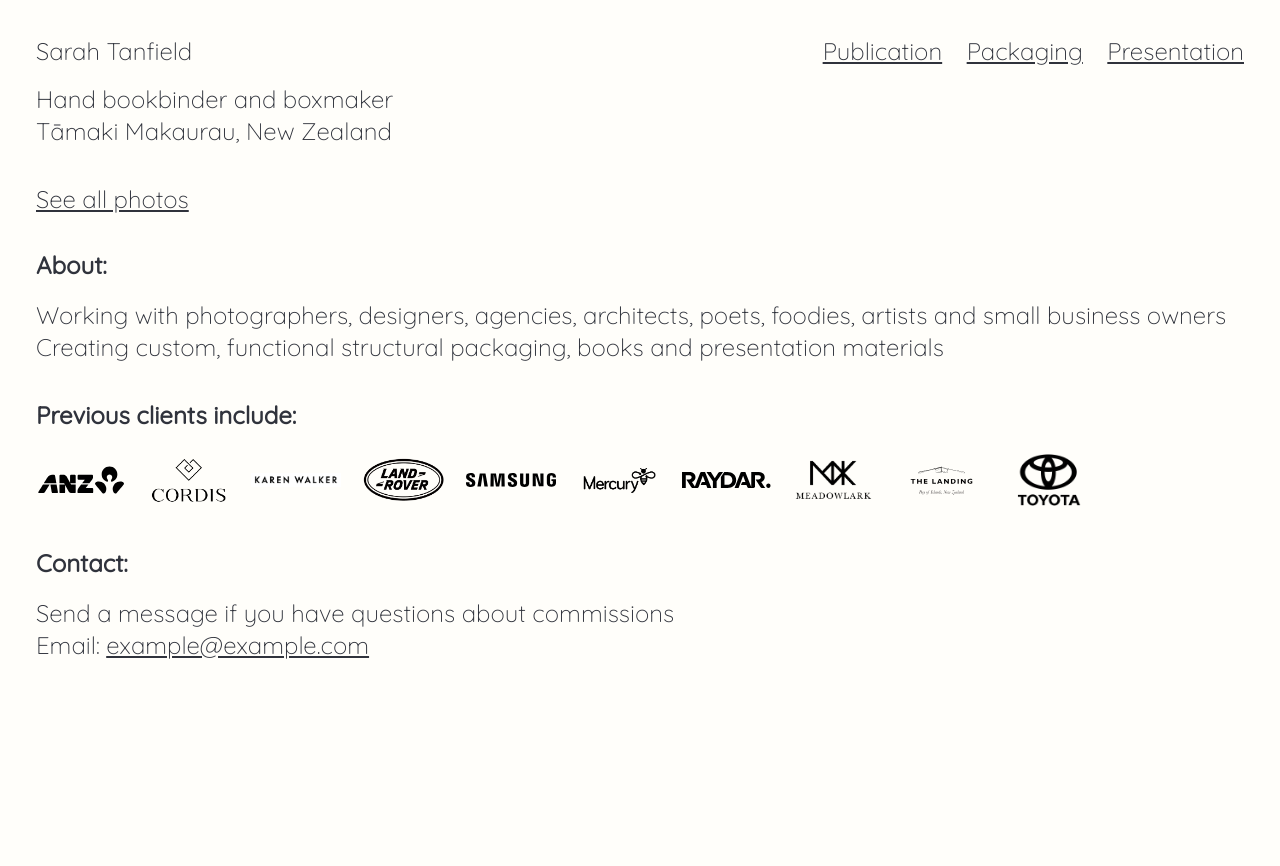
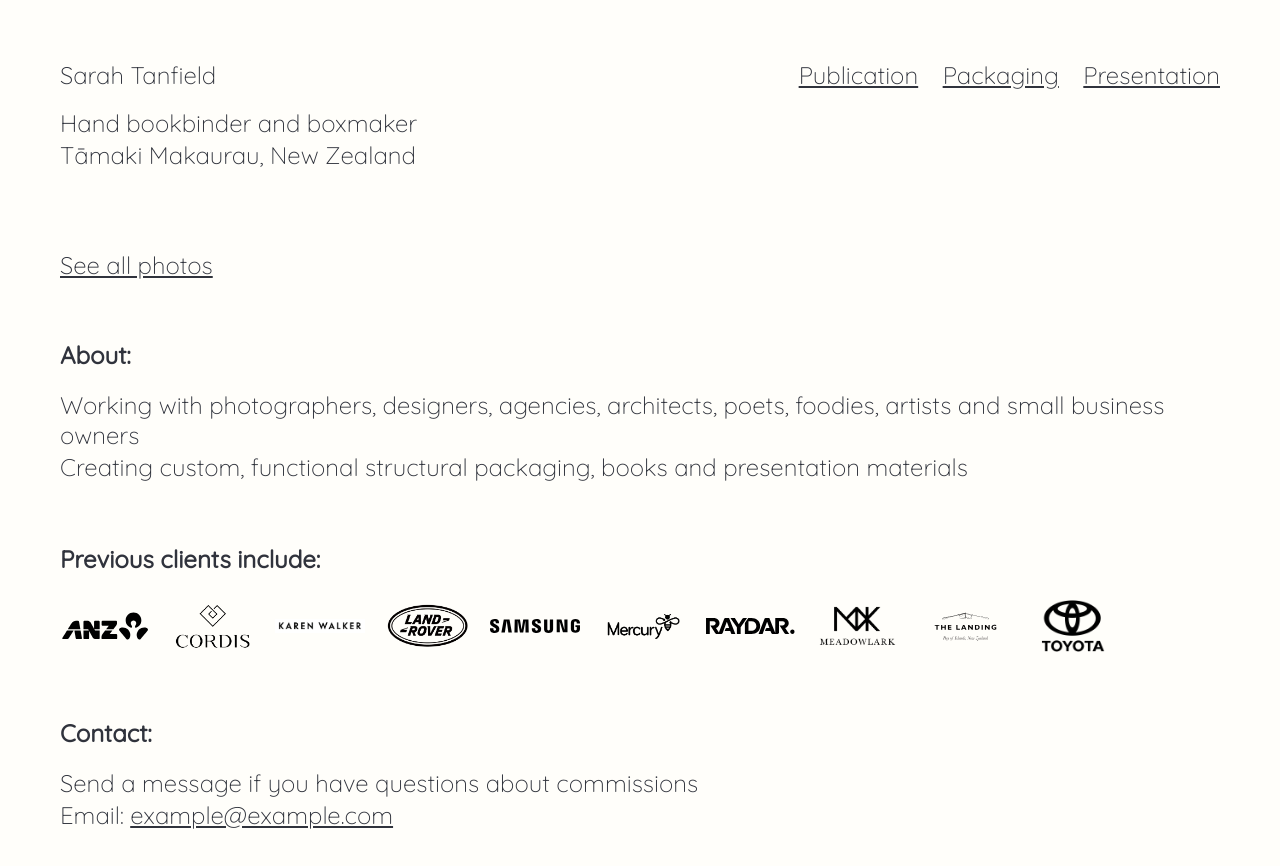
Before and after one commit to sarahtanfield/sarah, a plain HTML site: page index.html in a window 1280 px wide. Before the commit the page ends 800 px from the top, so only its background shows below. Drawn offline with Linux system fonts and the light colour scheme; a script that the page names is missing; a web font is replaced by a local one.

Commit message:
Add improved spacing/margins.

```diff
--- a/index.html
+++ b/index.html
@@ -21,7 +21,7 @@
                 </nav>
             </menu>
 
-            <span class="about-short marginBottomMedium">
+            <span class="about-short marginBottomLarge">
                 <p>Hand bookbinder and boxmaker</p>
                 <p>Tāmaki Makaurau, New Zealand</p>
             </span>
@@ -29,15 +29,15 @@
 
             <div id="gallery">
             </div>
-            <a href="#all" id="navAll" class="marginBottomMedium">See all photos</a>
+            <a href="#all" id="navAll">See all photos</a>
 
-            <p class="marginTopMedium font-bold">About:</p>
+            <p class="marginTopLarge font-bold">About:</p>
             <span class="about-long">
                 <p>Working with photographers, designers, agencies, architects, poets, foodies, artists and small business owners</p>
                 <p>Creating custom, functional structural packaging, books and presentation materials</p>
             </span>
 
-            <p class="marginTopLarge marginBottomMedium font-bold">Previous clients include:</p>
+            <p class="marginTopLarge font-bold">Previous clients include:</p>
             <div class="clients" id="clients">
                 <img src="clients/anz.svg" class="logo"/>
                 <img src="clients/cordis.png" class="logo" />
@@ -51,7 +51,7 @@
                 <img src="clients/toyota.png" class="logo" />
             </div>
 
-            <p class="marginTopMedium font-bold">Contact:</p>
+            <p class="marginTopLarge font-bold">Contact:</p>
             <span class="about-long marginBottomLarge">
                 <p>Send a message if you have questions about commissions</p>
                 <p>Email: <a href="mailto:example@example.com">example@example.com</a></p>
--- a/style.css
+++ b/style.css
@@ -6,7 +6,7 @@
   --size-columnPaddingTiny: 2px;
   --size-columnPaddingSmall: 10px;
   --size-columnPaddingMedium: 0.75em;
-  --size-columnPaddingLarge: 1.5em;
+  --size-columnPaddingLarge: 2.5em;
 
   --size-pageRight: 4vw;
 
@@ -223,7 +223,7 @@ a:hover {
 .logo {
   height: 5vw;
   width: 7vw;
-  margin: 0 var(--size-columnPaddingMedium) var(--size-columnPaddingMedium) 0;
+  margin: var(--size-columnPaddingMedium) var(--size-columnPaddingMedium) 0 0;
   object-fit: contain;
 }
 @media only screen and (max-width: 768px) {
@@ -302,7 +302,7 @@ a:hover {
   line-height: 200%;
   text-align: center;
   color: var(--color-background);
-  padding: var(--size-columnPaddingLarge);
+  padding: var(--size-columnPaddingMedium) var(--size-columnPaddingLarge) var(--size-columnPaddingMedium) var(--size-columnPaddingLarge);
   border-bottom-left-radius: var(--size-border);
   border-bottom-right-radius: var(--size-border);
 }
```
